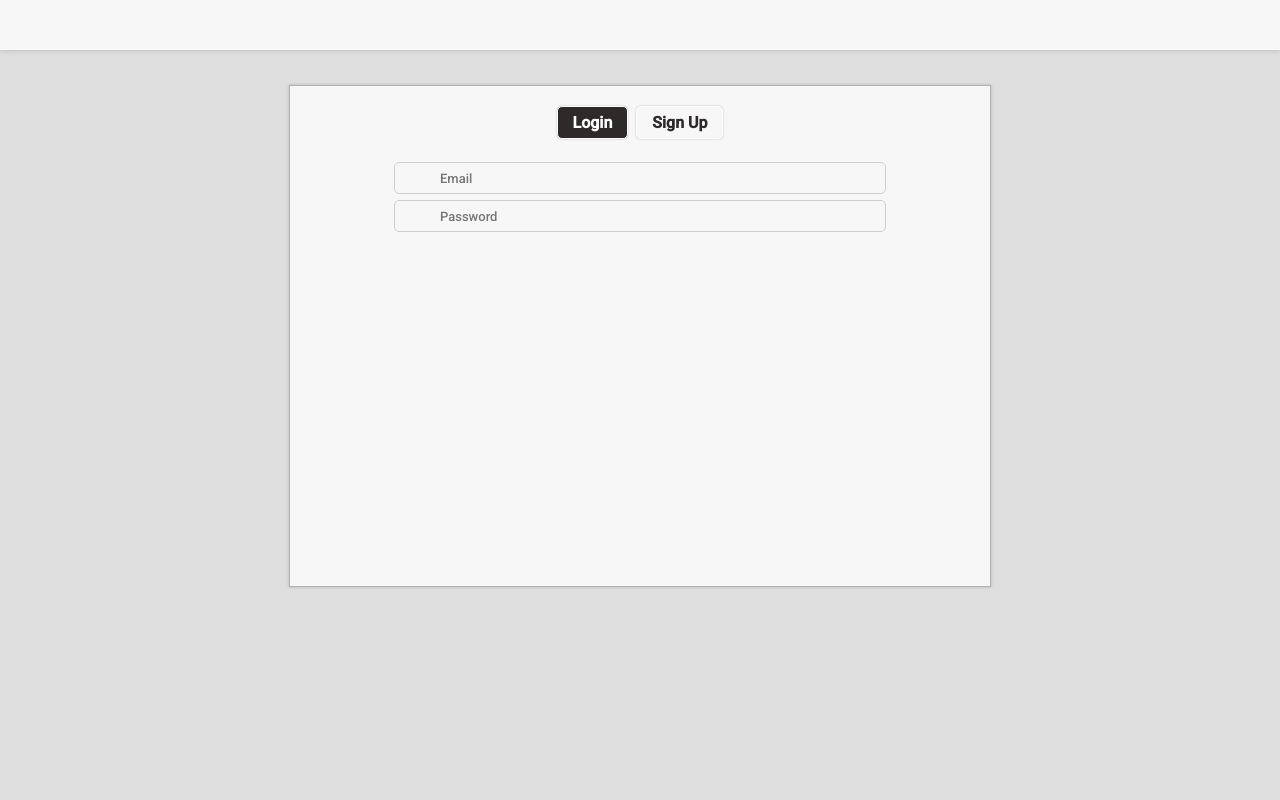
After one commit to Baxter-FIndAJob/Find-A-Job, a PHP site: the page made by mustafa/Website Project/RemakeDesign.html in a window 1280 px wide. The commit adds this page. Run offline with PHP 8.4, Linux system fonts and the light colour scheme.

Commit message:
progress on web project

```diff
--- /dev/null
+++ b/mustafa/Website Project/RemakeDesign.css
@@ -0,0 +1,143 @@
+html, body{
+	margin: 0;
+	padding: 0;
+	background: #dedede;
+	min-height: 100%;
+}
+
+.header{
+	width: 100%;
+	height: 50px;
+    background: #f7f7f7;
+    box-shadow: 0px 0px 5px #b5b5b5;
+}
+
+.form_holder{
+    width: 700px;
+    height: 500px;
+    border: 1px solid #b1b1b1;
+    box-shadow: 0px 0px 3px #b5b5b5;
+    background: #f8f7f7;
+    margin: 35px auto;
+    text-align: center;
+}
+
+.form_options h4{
+    padding: 6px 15px;
+    margin: 20px 2px;
+    font-family: 'Roboto';
+    border-radius: 5px;
+    border: 1px solid #ffffff;
+    box-shadow: 0px 0px 2px rgba(123, 123, 123, 0.49);
+    display: inline-block;
+    color: #2f2a2a;
+}
+
+.form_options h4.active_selection {
+    background: #2e2a2a;
+    color: white;
+}
+
+.signup_holder div input{
+	padding: 0px 45px;
+    margin: 3px 0px;
+    width: 400px;
+    max-width: 80%;
+    height: 30px;
+    border-radius: 5px;
+    border: 1px solid #cecece;
+    color: #2f2a2a;
+    outline: none;
+    background: transparent;
+    font-family: 'Roboto';
+    font-size: 13px;
+    font-weight: 500;
+}
+
+.login_holder div input{
+	padding: 0px 45px;
+    margin: 3px 0px;
+    width: 400px;
+    max-width: 80%;
+    height: 30px;
+    border-radius: 5px;
+    border: 1px solid #cecece;
+    color: #2f2a2a;
+    outline: none;
+    background: transparent;
+    font-family: 'Roboto';
+    font-size: 13px;
+    font-weight: 500;
+}
+
+html, body{
+	margin: 0;
+	padding: 0;
+	background: #dedede;
+	min-height: 100%;
+}
+
+.header{
+	width: 100%;
+	height: 50px;
+    background: #f7f7f7;
+    box-shadow: 0px 0px 5px #b5b5b5;
+}
+
+.form_holder{
+    width: 700px;
+    height: 500px;
+    border: 1px solid #b1b1b1;
+    box-shadow: 0px 0px 3px #b5b5b5;
+    background: #f8f7f7;
+    margin: 35px auto;
+    text-align: center;
+}
+
+.form_options h4{
+    padding: 6px 15px;
+    margin: 20px 2px;
+    font-family: 'Roboto';
+    border-radius: 5px;
+    border: 1px solid #ffffff;
+    box-shadow: 0px 0px 2px rgba(123, 123, 123, 0.49);
+    display: inline-block;
+    color: #2f2a2a;
+}
+
+.form_options h4.active_selection {
+    background: #2e2a2a;
+    color: white;
+}
+
+.signup_holder div input{
+	padding: 0px 45px;
+    margin: 3px 0px;
+    width: 400px;
+    max-width: 80%;
+    height: 30px;
+    border-radius: 5px;
+    border: 1px solid #cecece;
+    color: #2f2a2a;
+    outline: none;
+    background: transparent;
+    font-family: 'Roboto';
+    font-size: 13px;
+    font-weight: 500;
+}
+
+.login_holder div input{
+	padding: 0px 45px;
+    margin: 3px 0px;
+    width: 400px;
+    max-width: 80%;
+    height: 30px;
+    border-radius: 5px;
+    border: 1px solid #cecece;
+    color: #2f2a2a;
+    outline: none;
+    background: transparent;
+    font-family: 'Roboto';
+    font-size: 13px;
+    font-weight: 500;
+}
--- /dev/null
+++ b/mustafa/Website Project/RemakeDesign.html
@@ -0,0 +1,46 @@
+<!DOCTYPE html>
+<html lang="US">
+<head>
+	<title>JobQuery - Signup or Login</title>
+	<meta name="viewport" content="width=device-width">
+	<link href="RemakeDesign.css" type="text/css" rel="stylesheet">
+	<link href="https://fonts.googleapis.com/css?family=Roboto:400,300,500,100" rel="stylesheet">
+</head>
+<body>
+	<div class="page_holder">
+		<div class="header">
+
+		</div>
+		<div class="form_holder">
+			<div class="form_options">
+					<h4 class="active_selection">Login</h4>
+					<h4 class="inactive_selection">Sign Up</h4>
+			</div>
+				<div class="login_holder" class-type="active_selection">
+					<div class="inputwithText" class-type="Email">
+						<input class="Input" maxlength="255" type="Email" placeholder="Email">
+					</div>
+					<div class="inputwithText" class-type="Password">
+						<input class="Input" maxlength="25" type="Password" placeholder="Password">
+					</div>
+				</div>
+				<div class="signup_holder" class-type="active_selection" hidden="true">
+					<div class="inputwithText" class-type="firstName">
+						<input class="Input" maxlength="255" placeholder="First Name">
+						<img src="profile.png">
+					</div>
+					<div class="inputwithText" class-type="Email">
+						<input class="Input" maxlength="255" type="Email" placeholder="Email">
+					</div>
+					<div class="inputwithText" class-type="Password">
+						<input class="Input" maxlength="25" type="Password" placeholder="Password">
+					</div>
+					<div class="inputwithText" class-type="Retype_Password">
+						<input class="Inout" maxlength="25" type="Password" placeholder="Retype Password">
+					</div>
+				</div>
+			</div>
+
+		</div>
+	</div>
+</body>
```
Also changed, not shown: mustafa/Website Project/Website.css (+17 -6 lines), mustafa/Website Project/Website.html (+16 -4 lines), mustafa/Website Project/key.png (added), mustafa/Website Project/letter.png (added), mustafa/Website Project/lock.png (added), mustafa/Website Project/profile.png (added).
